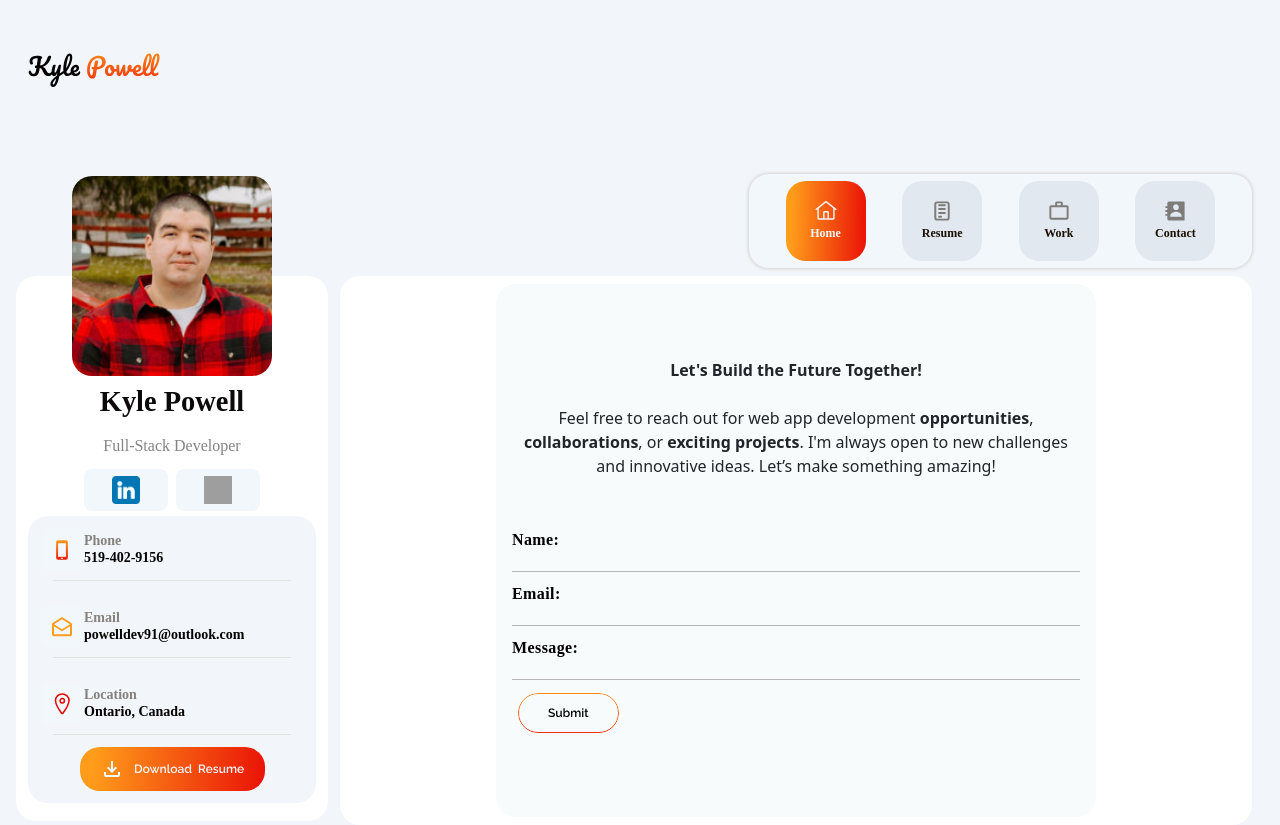
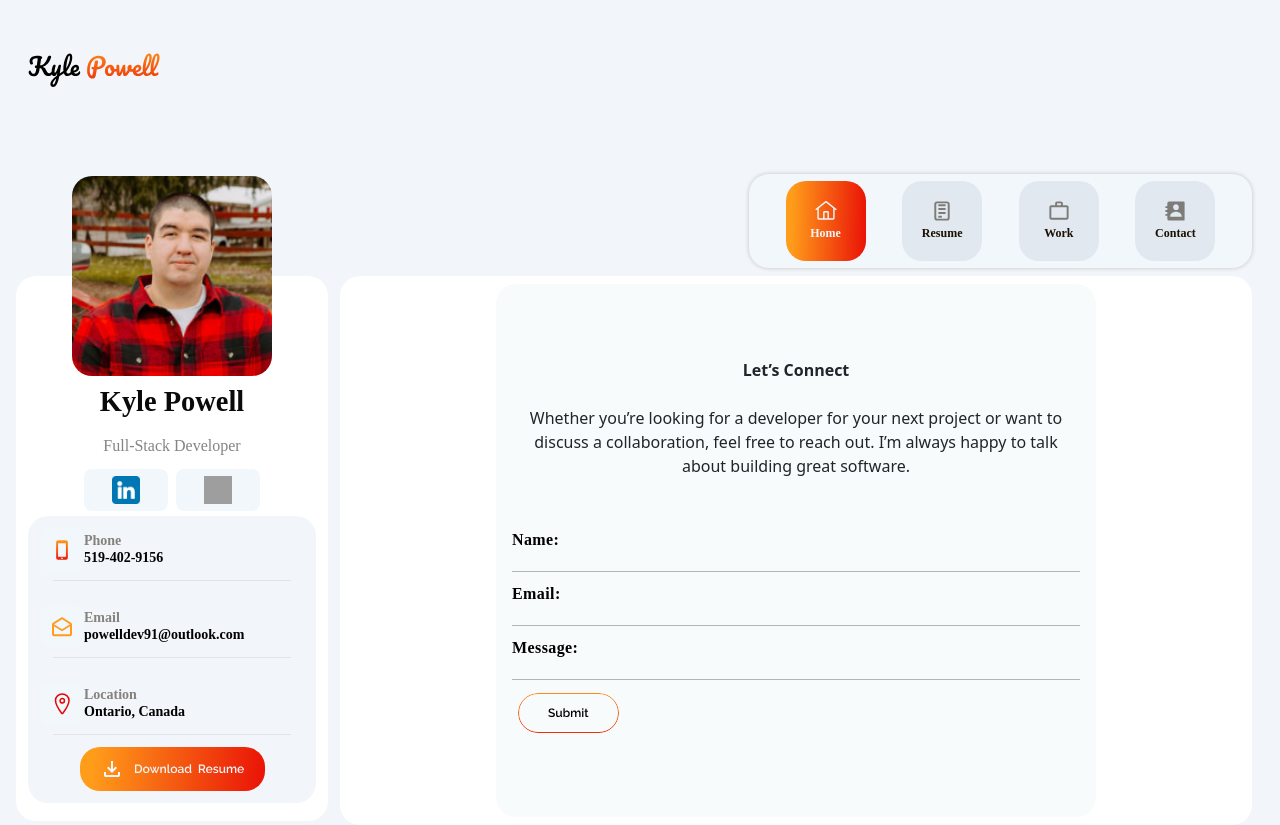
Before and after one commit to KyleP55/ReactResumeWebsite, a React (Create React App) app: page /contact in a window 1280 px wide. Built offline with nearby package versions, Linux system fonts and the light colour scheme; grey boxes are pictures that could not be loaded.

Commit message:
contact updated

```diff
--- a/src/pages/Contact.js
+++ b/src/pages/Contact.js
@@ -33,9 +33,9 @@ function Contact({ activePage, onClick }) {
                 <div className="formContainer">
                     <form ref={form} onSubmit={sendForm}>
                         <div className="textDiv botMarg">
-                            <p className="centerText"><b>Let's Build the Future Together!</b>
+                            <p className="centerText"><b>Let’s Connect</b>
                                 <br /><br />
-                                Feel free to reach out for web app development <b>opportunities</b>, <b>collaborations</b>, or <b>exciting projects</b>. I'm always open to new challenges and innovative ideas. Let’s make something amazing!</p>
+                                Whether you’re looking for a developer for your next project or want to discuss a collaboration, feel free to reach out. I’m always happy to talk about building great software.</p>
                         </div>
 
                         <label className="labelText">Name:</label>
```
